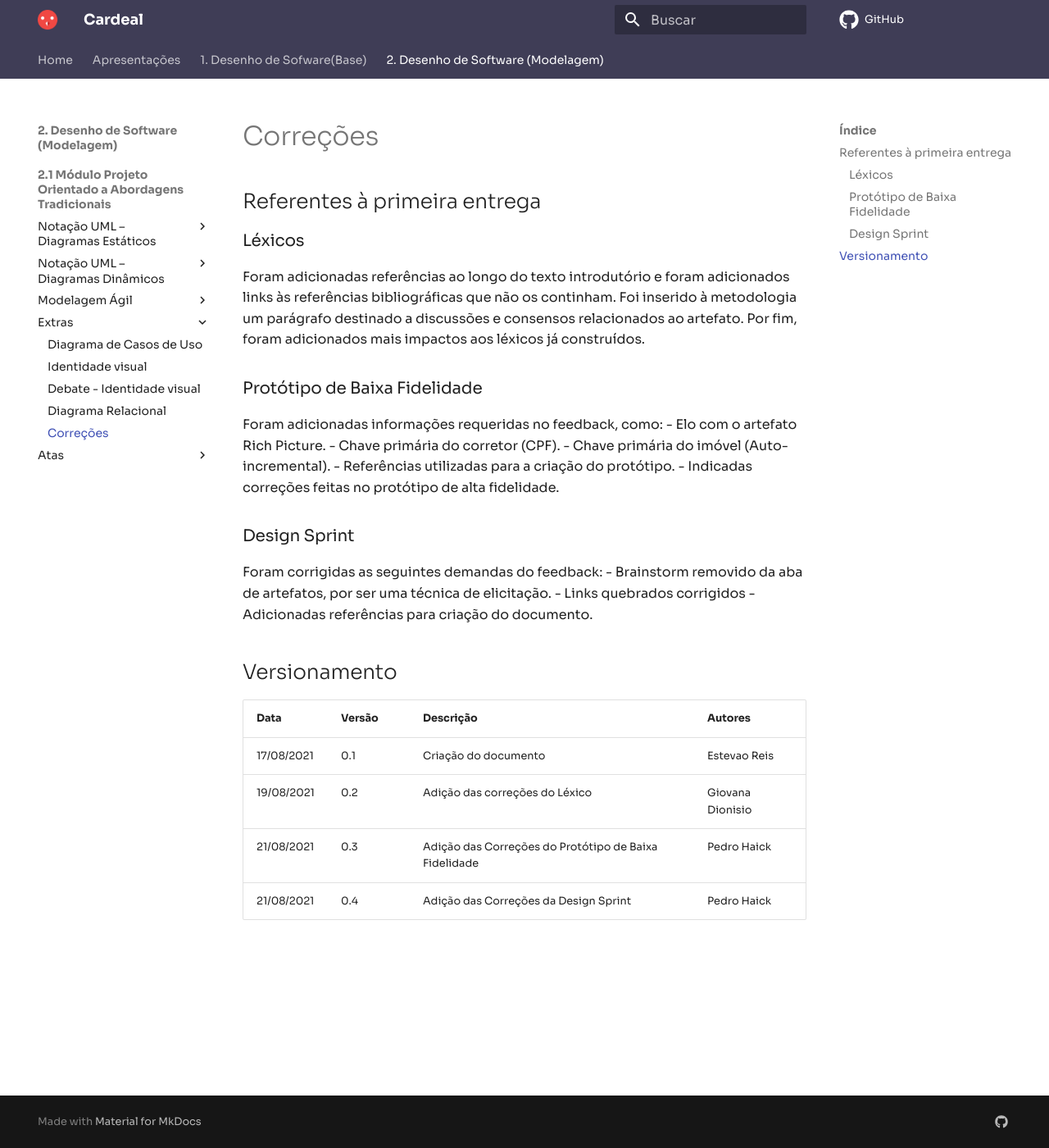
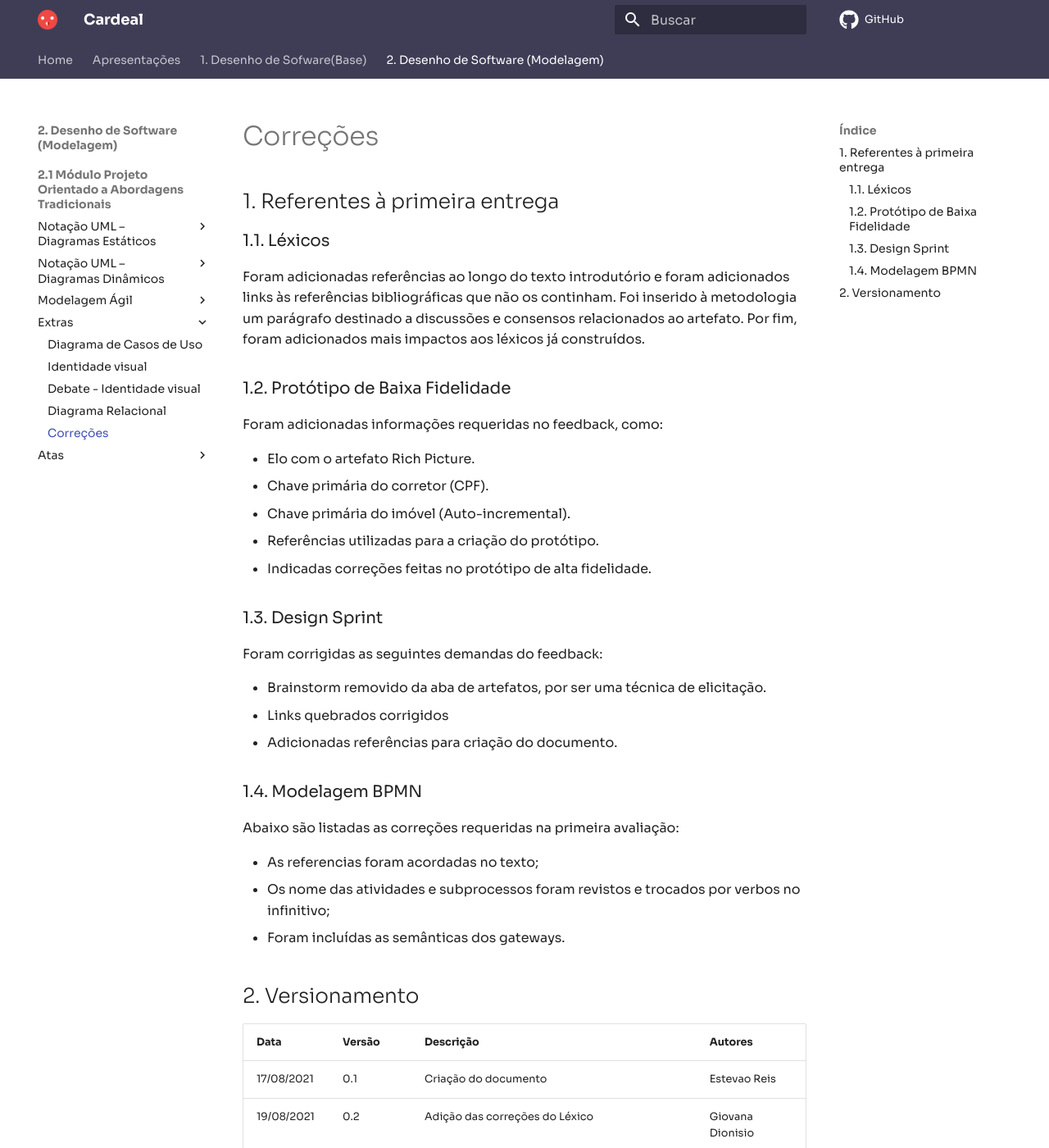
Before and after one commit to UnBArqDsw2021-1/2021.1_G04_Cardeal, an MkDocs documentation site: the page built from docs/modelagem/correcoes_E1.md, in a window 1280 px wide and 1400 px high. Shown: the whole window at 82% size. Built offline with MkDocs 1.6.1 and Material for MkDocs 9.7.7, drawn with Linux system fonts in a browser that asks for light colours; comment, search, counter and statistics services are not loaded; some of the changed text lies outside the part shown.

Commit message:
Adding BPMN corrections

```diff
--- a/docs/modelagem/correcoes_E1.md
+++ b/docs/modelagem/correcoes_E1.md
@@ -1,27 +1,39 @@
 # Correções
-## Referentes à primeira entrega
+## 1. Referentes à primeira entrega
 
-### Léxicos
-Foram adicionadas referências ao longo do texto introdutório e foram adicionados links às referências bibliográficas que não os continham. Foi inserido à metodologia um parágrafo destinado a discussões e consensos relacionados ao artefato. Por fim, foram adicionados mais impactos aos léxicos já construídos.
+### 1.1. Léxicos
+</p>
+  Foram adicionadas referências ao longo do texto introdutório e foram adicionados links às referências bibliográficas que não os continham. Foi inserido à metodologia um parágrafo destinado a discussões e consensos relacionados ao artefato. Por fim, foram adicionados mais impactos aos léxicos já construídos.
+</p>
 
-### Protótipo de Baixa Fidelidade
-Foram adicionadas informações requeridas no feedback, como:
- - Elo com o artefato Rich Picture.
- - Chave primária do corretor (CPF).
- - Chave primária do imóvel (Auto-incremental).
- - Referências utilizadas para a criação do protótipo.
- - Indicadas correções feitas no protótipo de alta fidelidade.
+### 1.2. Protótipo de Baixa Fidelidade
+<p>Foram adicionadas informações requeridas no feedback, como:</p>
 
-### Design Sprint
-Foram corrigidas as seguintes demandas do feedback:
- - Brainstorm removido da aba de artefatos, por ser uma técnica de elicitação.
- - Links quebrados corrigidos
- - Adicionadas referências para criação do documento.
+- Elo com o artefato Rich Picture.
+- Chave primária do corretor (CPF).
+- Chave primária do imóvel (Auto-incremental).
+- Referências utilizadas para a criação do protótipo.
+- Indicadas correções feitas no protótipo de alta fidelidade.
 
-## Versionamento
+### 1.3. Design Sprint
+<p>Foram corrigidas as seguintes demandas do feedback:</p>
+
+- Brainstorm removido da aba de artefatos, por ser uma técnica de elicitação.
+- Links quebrados corrigidos
+- Adicionadas referências para criação do documento.
+
+### 1.4. Modelagem BPMN
+<p>Abaixo são listadas as correções requeridas na primeira avaliação:</p>
+
+- As referencias foram acordadas no texto;
+- Os nome das atividades e subprocessos foram revistos e trocados por verbos no infinitivo;
+- Foram incluídas as semânticas dos gateways.
+
+## 2. Versionamento
 | Data       | Versão | Descrição                                             | Autores          |
 | ---------- | ------ | ---------------------------------                     | ---------------- |
 | 17/08/2021 | 0.1    | Criação do documento                                  | Estevao Reis     |
 | 19/08/2021 | 0.2    | Adição das correções do Léxico                        | Giovana Dionisio |
 | 21/08/2021 | 0.3    | Adição das Correções do Protótipo de Baixa Fidelidade | Pedro Haick      |
 | 21/08/2021 | 0.4    | Adição das Correções da Design Sprint                 | Pedro Haick      |
+| 22/08/2021 | 0.5    | Adição das correções no documento de Modelagem BPMN | Douglas Castro |
```
